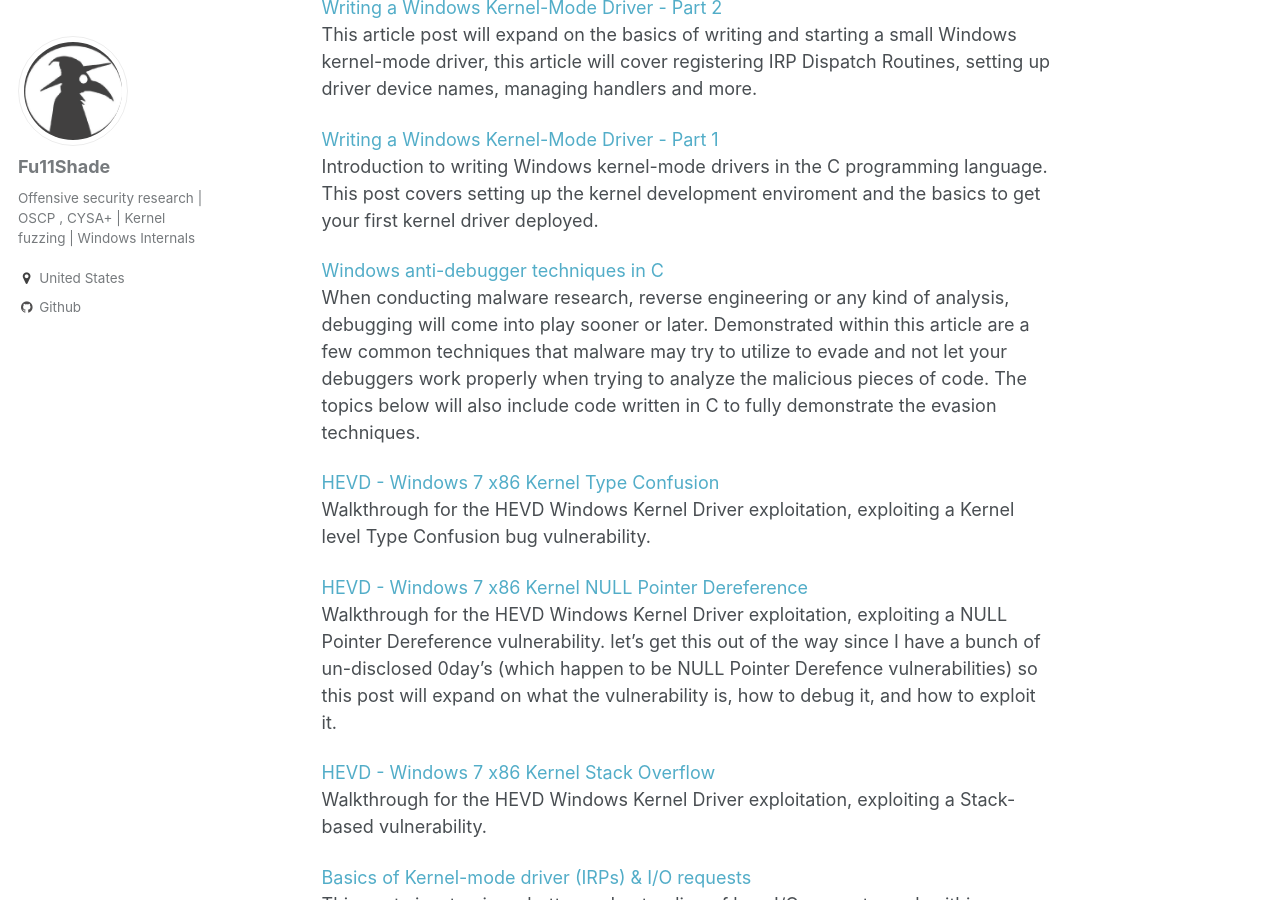
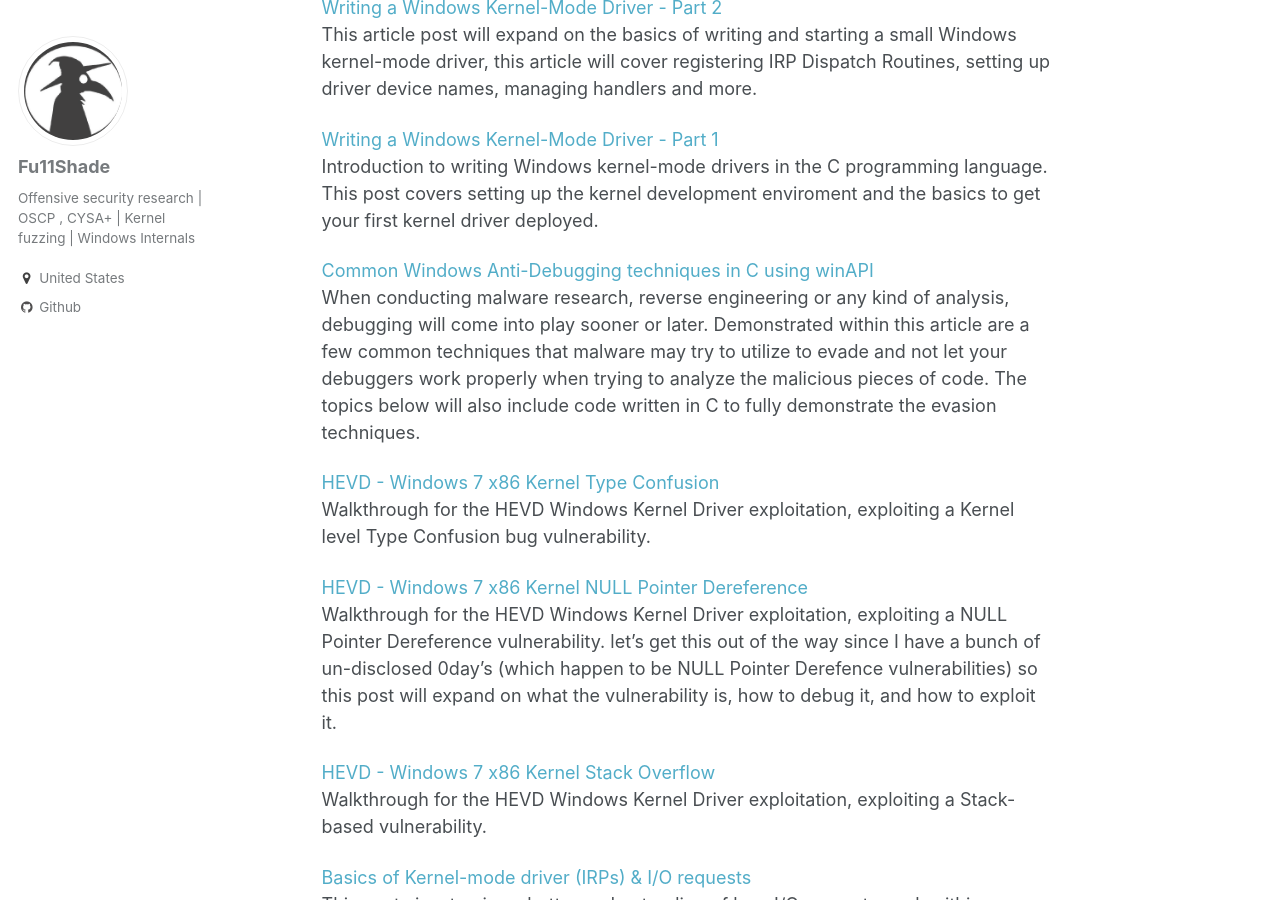
Before and after one commit to asdyxcyxc/FULLSHADE.github.io, a Jekyll site: the page built from _pages/posts.md, in a window 1280 px wide and 900 px high, scrolled down 1851 px. Built offline with Jekyll 4.4.1, drawn with Linux system fonts in a browser that asks for light colours.

Commit message:
Update 2020-02-25-malware-antidebug.md

```diff
--- a/_posts/2020-02-25-malware-antidebug.md
+++ b/_posts/2020-02-25-malware-antidebug.md
@@ -1,6 +1,6 @@
 ---
 layout: single
-title: Windows anti-debugger techniques in C
+title: Common Windows Anti-Debugging techniques in C using winAPI
 ---
 
 When conducting malware research, reverse engineering or any kind of analysis, debugging will come into play sooner or later. Demonstrated within this article are a few common techniques that malware may try to utilize to evade and not let your debuggers work properly when trying to analyze the malicious pieces of code. The topics below will also include code written in C to fully demonstrate the evasion techniques.
```
